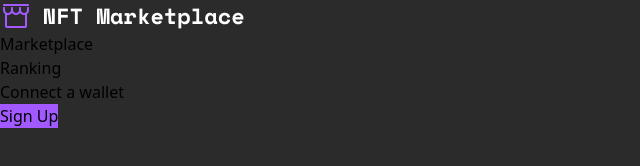
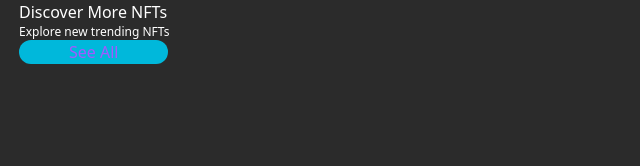
Before and after one commit to otajonov2010/github-jamoa, a website: page index.html in a window 1280 px wide. Shown: the whole page, without its empty margins (0-640 px from the left). Drawn offline with Linux system fonts and the light colour scheme.

Commit message:
ibodullo

```diff
--- a/index.html
+++ b/index.html
@@ -7,21 +7,17 @@
     <link rel="stylesheet" href="src/output.css">
 </head>
 <body class="bg-[#2B2B2B]">
-       <nav>
+ <main>
+    <section class="container">
         <div>
-<div>
-<img src="logo.png" alt="">
-</div>
-
-<ul>
-<li><a href="!#"></a></li>
-    <li><a class="" href="!#">Marketplace</a></li>
-    <li><a class="" href="!#">Ranking</a></li>
-    <li><a class="" href="!#">Connect a wallet</a></li>
-    <button class="bg-[#A259FF]">Sign Up</button>
-</ul>
-
-
+            <div>
+                <h1 class="text-[#FFFFFF] text-[] w-[600px] semi-bold">Discover More NFTs</h1>
+                <p class="text-[#FFFFFF]  font-Weight 400 text-xs">Explore new trending NFTs</p>
+                <button class=" rounded-3xl bg-cyan-500 pr-[50px] pl-[50px] text-[#A259FF] gap-[12px] ">See All</button>
+            </div>
+        </div>
+    </section>
+ </main>
 
 
 
```
Also changed, not shown: src/output.css.
